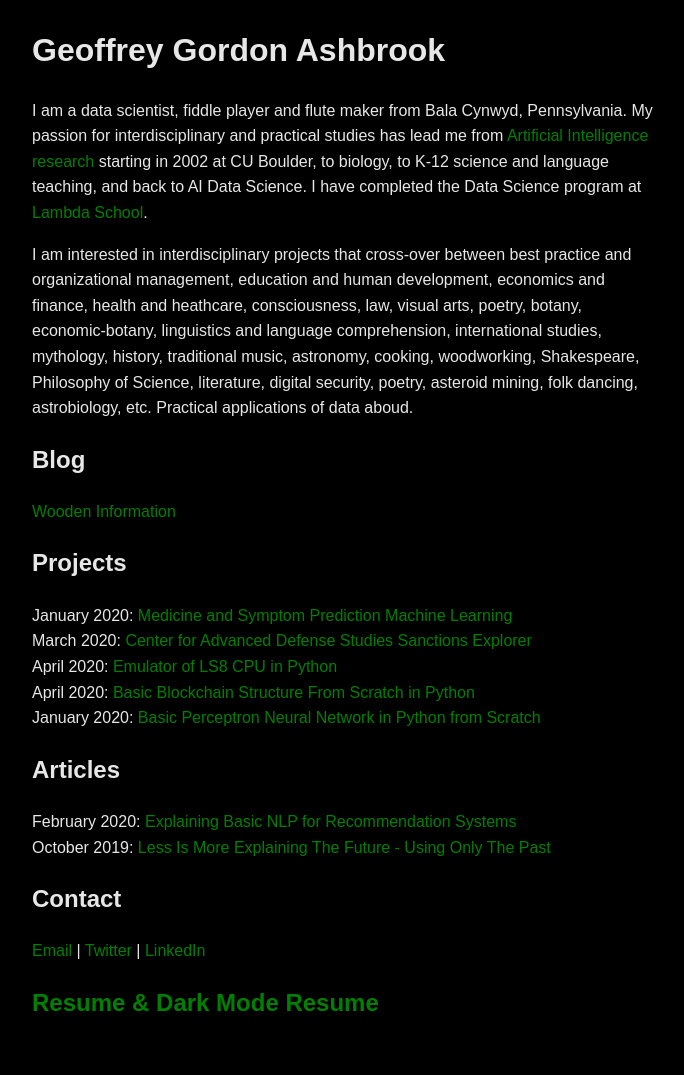
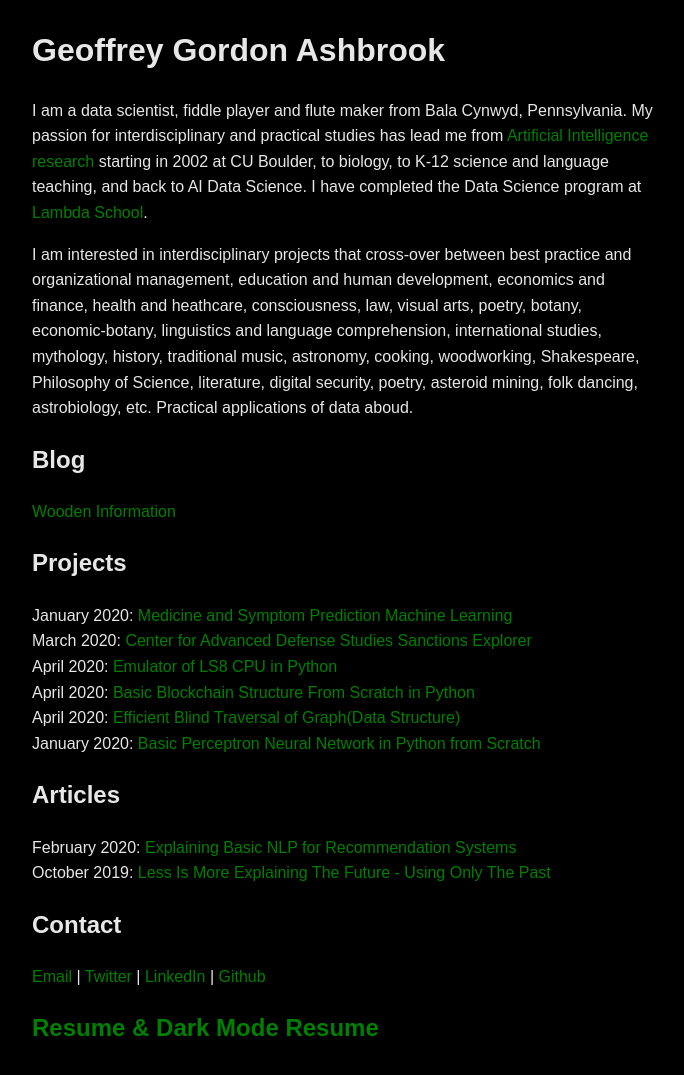
Before and after one commit to pragmatizt/ira_evangelista.github.io, a Jekyll site: the page built from index.md, in a window 1280 px wide, cut to the strip 252-1352 px from the top of the page. Shown: the top 1075 px of the strip, without its empty margins (296-980 px from the left). Built offline with Jekyll 4.4.1, drawn with Linux system fonts in a browser that asks for light colours; our own code applies the rules of GitHub Pages for plain Markdown files.

Commit message:
Update index.md

```diff
--- a/index.md
+++ b/index.md
@@ -14,15 +14,14 @@ January 2020: [Medicine and Symptom Prediction Machine Learning](https://github.
 March 2020: [Center for Advanced Defense Studies Sanctions Explorer](https://medium.com/wooden-information/modeling-networks-of-networks-5e22cd85cd24)
 April 2020: [Emulator of LS8 CPU in Python](https://https://github.com/lineality/ls8_emulator)
 April 2020: [Basic Blockchain Structure From Scratch in Python](https://github.com/lineality/Basic_Python_Blockchain/)
+April 2020: [Efficient Blind Traversal of Graph(Data Structure)](https://github.com/lineality/Blind-Graph-Traversal)
 January 2020: [Basic Perceptron Neural Network in Python from Scratch](https://github.com/lineality/Perceptron_Studies)
-
 
 ## Articles
 February 2020: [Explaining Basic NLP for Recommendation Systems](https://colab.research.google.com/drive/1n0QHVKLmjHhb1J0PVumoxq58-1OevP5b)
 October 2019: [Less Is More Explaining The Future - Using Only The Past](https://medium.com/wooden-information/less-is-more-904427f568e0)
 
 ## Contact
-[Email](mailto:geoffreygordonashbrook@gmail.com) | [Twitter](https://twitter.com/GG_Ashbrook) | [LinkedIn](https://www.linkedin.com/in/geoffrey-gordon-ashbrook//)
-
+[Email](mailto:geoffreygordonashbrook@gmail.com) | [Twitter](https://twitter.com/GG_Ashbrook) | [LinkedIn](https://www.linkedin.com/in/geoffrey-gordon-ashbrook//)  | [Github](https://github.com/lineality/)
 
 ## [Resume](https://drive.google.com/file/d/1eJhXaEYvHz9q0zgZUHwME5xAIJ_ikEt9/view?usp=sharing) [& Dark Mode Resume](https://drive.google.com/file/d/1dPinVNTKtKMVVT8z0RIAhJi9AwZ4XbiG/view?usp=sharing)
```
